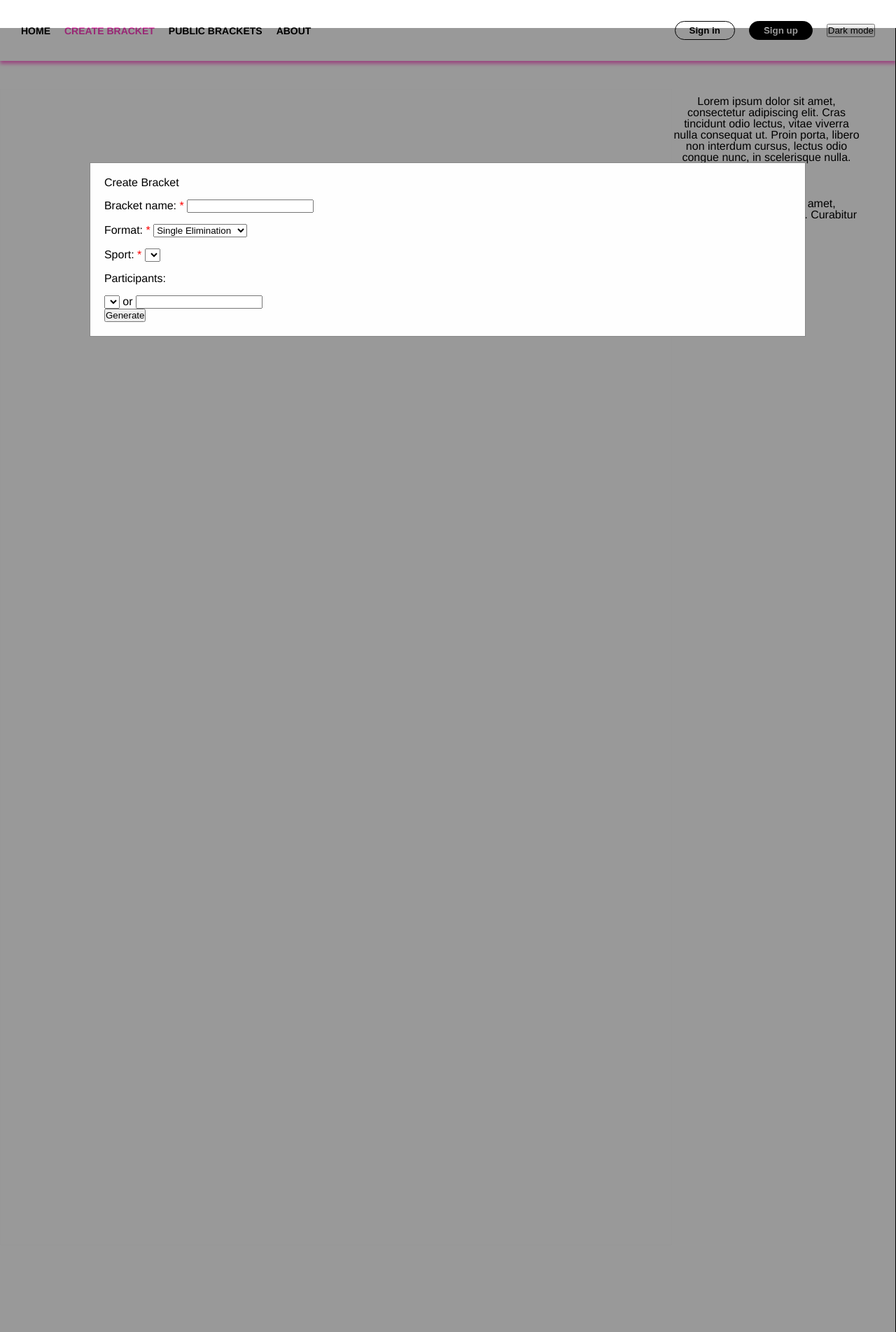
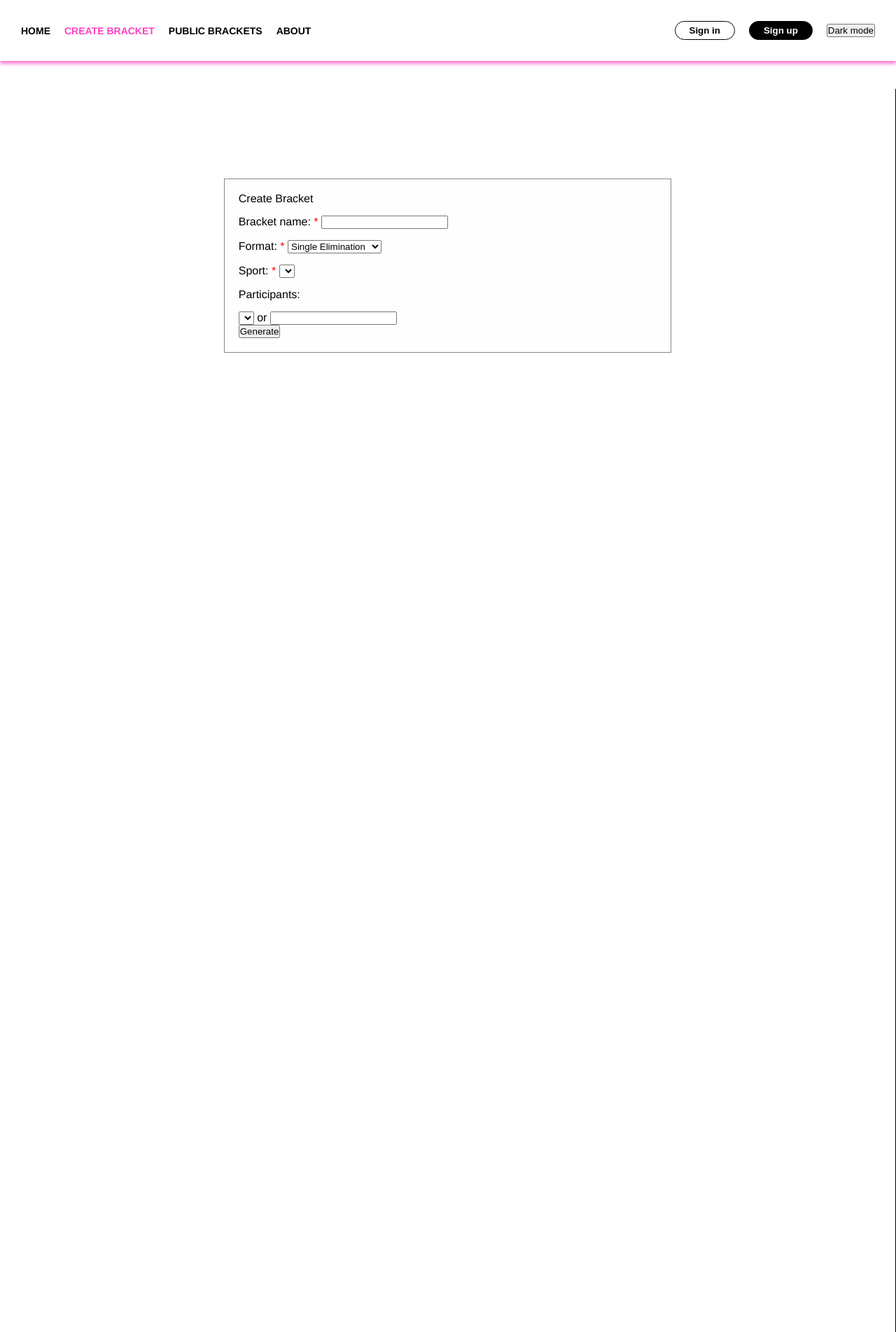
Before and after one commit to seb-lju/Yrkesprov, a PHP site: page /create.php in a window 1280 px wide. Shown: the top 1903 px of the page at 70% size. Run offline with PHP 8.4, Linux system fonts and the light colour scheme; data that the repository does not hold is empty.

Commit message:
Ny style.css

```diff
--- a/style.css
+++ b/style.css
@@ -262,8 +262,8 @@ body.guestSettings{
 .bracket {
 	margin: 40px 0px 40px 0px;
 	width: 75%;
-	background-color: #fff;
-	border: solid 1px #FCFCFC;
+	background-color: #FFF;
+	border: solid 1px #040404;
 	float:left;
 	padding:50px;
 }
@@ -271,6 +271,7 @@ body.guestSettings{
 .footer {
 	padding: 50px;
 	text-align: center;
+    position: fixed;
 	left: 0;
 	bottom: 0;
 	width: 100%;
@@ -293,7 +294,7 @@ body.guestSettings{
 	display: block;
 	width: 200px;
 	height: 100px;
-	border: 2px solid #fff;
+	border: 2px solid #000;
 	border-left-width: 0;
 	cursor: pointer;
 	user-select: none;
@@ -316,7 +317,7 @@ body.guestSettings{
 }
 
 .game .slot {
-	color:#fff;
+	color:#000;
 	position: absolute;
 	left: 0;
 	height: 28px;
@@ -372,21 +373,32 @@ body.guestSettings{
 	margin-bottom: 200px;
 }
 .round-4 .game{
-	height:200px;
-	margin-bottom: 200px;
+	height:400px;
+	margin-bottom: 400px;
 }
 .round-2 .game {
-	height:400px;
+	height:800px;
+}
+.round-finals .game {
+    height: 0px;
+    border: 1.5px solid #000;
 }
 
-.round-8 {
+.round-16 {
 	margin-top: 25px;
 }
-.round-4 {
+.round-8 {
 	margin-top: 75px;
 }
+.round-4 {
+	margin-top: 175px;
+}
 .round-2 {
-	margin-top: 175px;
+	margin-top: 375px;
+}
+
+.round-finals {
+    margin-top: 775px;
 }
 
 .participants {
@@ -495,21 +507,20 @@ body.guestSettings{
   position: fixed; /* Stay in place */
   z-index: 1; /* Sit on top */
   left: 0;
-  top: 0;
   width: 100%; /* Full width */
   height: 100%; /* Full height */
   overflow: auto; /* Enable scroll if needed */
   background-color: rgb(0,0,0); /* Fallback color */
-  background-color: rgba(0,0,0,0.4); /* Black w/ opacity */
+  background-color: #FFF; /* Black w/ opacity */
 }
 
 /* Modal Content/Box */
 .modal-content {
   background-color: #fefefe;
-  margin: 15% auto; /* 15% from the top and centered */
+  margin: 10% auto; /* 15% from the top and centered */
   padding: 20px;
   border: 1px solid #888;
-  width: 80%; /* Could be more or less, depending on screen size */
+  width: 50%; /* Could be more or less, depending on screen size */
 }
 
 /* The Close Button */
```
Also changed, not shown: other parts of style.css (+79 -0 lines).
